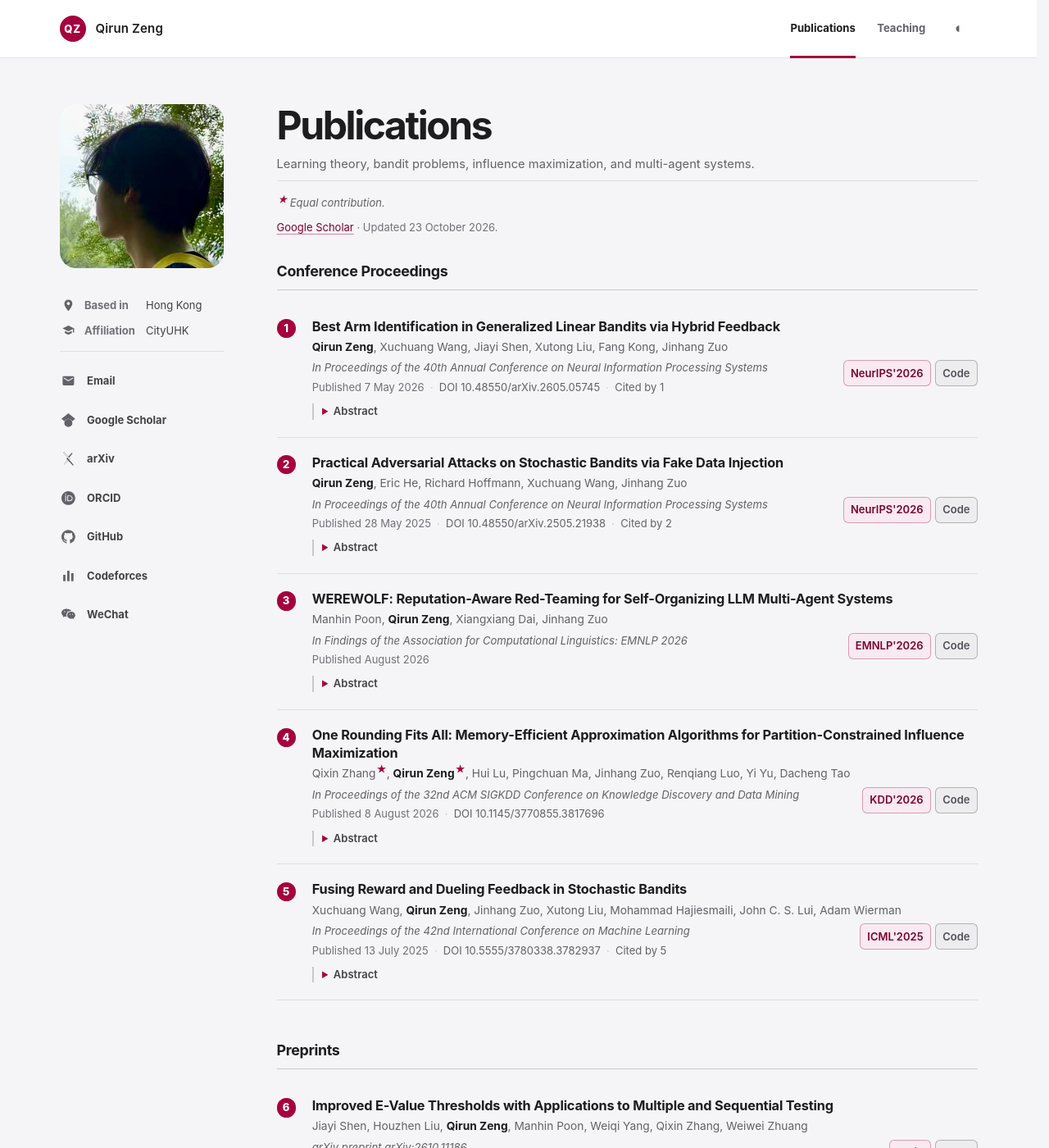
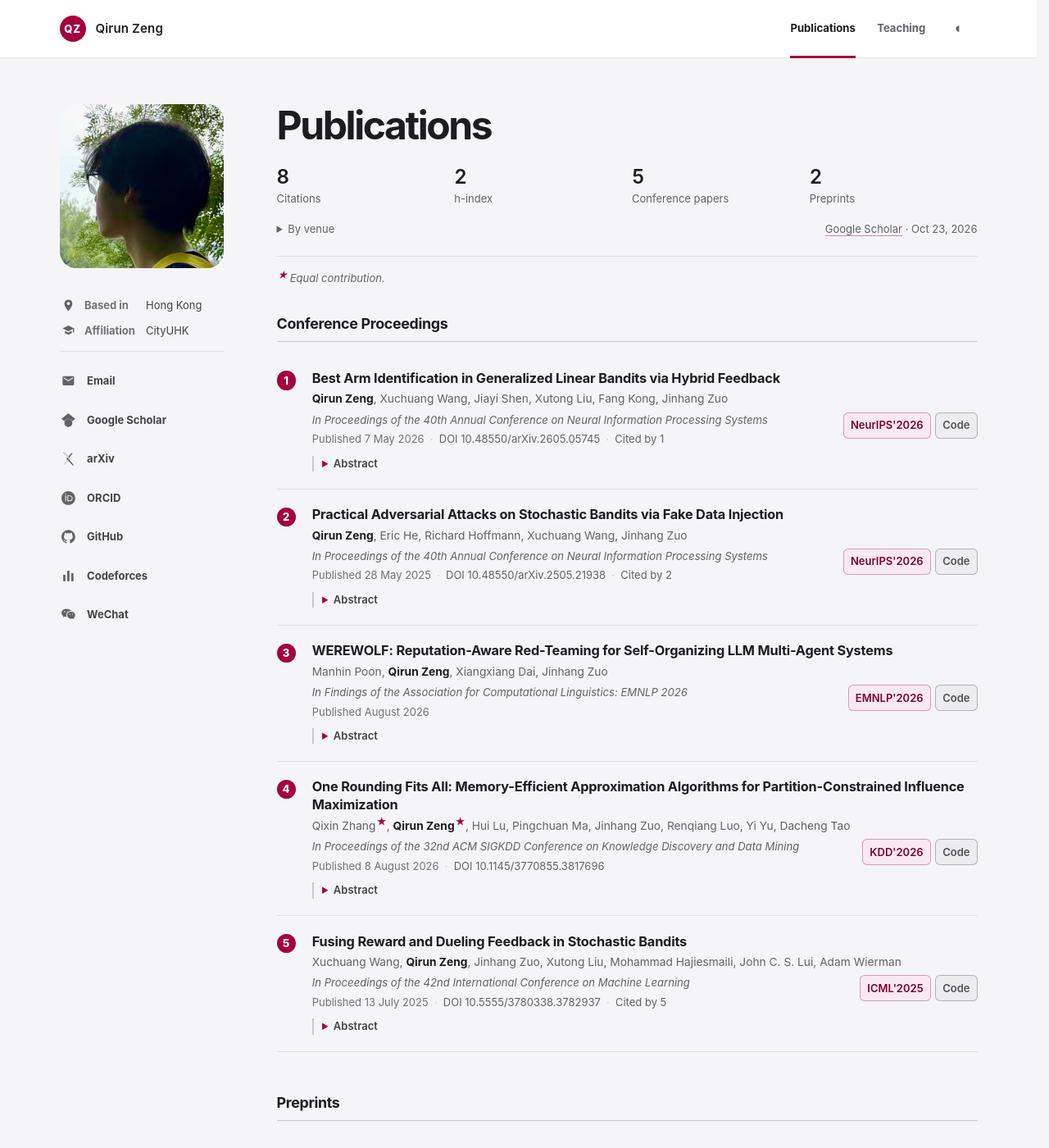
Before and after one commit to qirunzeng/qirunzeng.github.io, a Jekyll site: the page built from publications.html, in a window 1280 px wide and 1400 px high. Shown: the whole window at 82% size. Built offline with Jekyll 4.4.1, drawn with Linux system fonts in a browser that asks for light colours; some of the changed text lies outside the part shown.

Commit message:
Move compact publication metrics above the list and simplify teaching

```diff
--- a/_includes/collaborators.html
+++ b/_includes/collaborators.html
@@ -1,14 +1,8 @@
 {% assign all_publications = site.data.publications.conference | concat: site.data.publications.journal | concat: site.data.publications.preprints %}
-{% assign venue_order = site.data.publications.venue_order %}
-{% assign publication_metrics = site.data.publications.metrics %}
+<section class="page-stats" aria-label="Publication statistics">
+  <dl class="page-stats__metrics">
 
-<section class="context-rail collaborator-rail" aria-labelledby="publication-overview-heading">
-  <header class="context-rail__header">
-    <h2 id="publication-overview-heading">At a glance</h2>
-  </header>
-
-  {% capture publication_metric_items %}
-    {% for metric in publication_metrics %}
+    {% for metric in site.data.publications.metrics %}
       {% if metric.scholar_key %}
         {% assign metric_value = site.data.scholar[metric.scholar_key] %}
       {% elsif metric.publication_key %}
@@ -23,19 +17,14 @@
         </div>
       {% endif %}
     {% endfor %}
-  {% endcapture %}
-  {% assign publication_metric_items = publication_metric_items | strip %}
-  {% if publication_metric_items != "" %}
-    <section class="context-rail__section" aria-labelledby="publication-metrics-heading">
-      <h3 id="publication-metrics-heading">Metrics</h3>
-      <dl class="rail-metrics publication-metrics">{{ publication_metric_items }}</dl>
-    </section>
-  {% endif %}
 
-  <section class="context-rail__section" aria-labelledby="venue-counts-heading">
-    <h3 id="venue-counts-heading">By Venue (First / Co-first)</h3>
-    <dl class="rail-metrics publication-metrics">
-      {% for venue_name in venue_order %}
+  </dl>
+  <div class="page-stats__secondary">
+    <details class="page-stats__venues">
+      <summary>By venue</summary>
+      <p class="page-stats__caption">Total (first/co-first)</p>
+      <dl>
+      {% for venue_name in site.data.publications.venue_order %}
         {% assign venue_count = 0 %}
         {% assign lead_author_count = 0 %}
         {% for paper in all_publications %}
@@ -61,7 +50,8 @@
           </div>
         {% endif %}
       {% endfor %}
-    </dl>
-  </section>
-
+      </dl>
+    </details>
+    <p class="page-stats__source"><a href="{{ site.data.publication_citations.source_url }}" target="_blank" rel="noopener noreferrer">{{ site.data.publication_citations.source }}</a> · <time datetime="{{ site.data.publication_citations.last_checked_at }}">{{ site.data.publication_citations.last_checked_at | date: '%b %-d, %Y' }}</time></p>
+  </div>
 </section>
--- a/_layouts/default.html
+++ b/_layouts/default.html
@@ -1,5 +1,4 @@
 <!doctype html>
-{% assign context_rail = page.context_rail %}
 <html lang="{{ site.lang | default: 'en' }}">
   <head>
     <meta charset="utf-8">
@@ -70,18 +69,6 @@
 
       <main class="site-main" id="main-content">
         {{ content }}
-        {% if context_rail %}
-          <aside class="page-overview" aria-label="{% if context_rail == 'news' %}Recent news{% elsif context_rail == 'collaborators' %}Publication overview{% else %}Teaching overview{% endif %}">
-            {% case context_rail %}
-              {% when 'news' %}
-                {% include news.html variant="rail" %}
-              {% when 'collaborators' %}
-                {% include collaborators.html %}
-              {% when 'teaching' %}
-                {% include teaching-overview.html %}
-            {% endcase %}
-          </aside>
-        {% endif %}
       </main>
     </div>
 
--- a/assets/css/main.css
+++ b/assets/css/main.css
@@ -1071,45 +1071,6 @@ a {
   font-size: 0.8125rem;
   font-weight: 700;
   line-height: 1.3;
-}
-
-.teaching-rail__areas {
-  padding-top: 1rem;
-}
-
-.teaching-rail__areas h3 {
-  margin: 0 0 0.55rem;
-  color: var(--ink);
-  font-family: var(--sans);
-  font-size: 0.8125rem;
-  font-weight: 700;
-}
-
-.teaching-rail__areas ul {
-  display: grid;
-  margin: 0;
-  padding: 0;
-  list-style: none;
-  gap: 0.45rem;
-}
-
-.teaching-rail__areas li {
-  position: relative;
-  padding-left: 0.78rem;
-  color: var(--ink-soft);
-  font-size: 0.8125rem;
-  line-height: 1.35;
-}
-
-.teaching-rail__areas li::before {
-  position: absolute;
-  top: 0.48em;
-  left: 0;
-  width: 0.3rem;
-  height: 0.3rem;
-  border-radius: 50%;
-  background: var(--wine);
-  content: "";
 }
 
 .news-rail__list {
@@ -1706,12 +1667,26 @@ a {
 .home-disclosure { border-top: 1px solid var(--line); border-bottom: 1px solid var(--line); }
 .home-disclosure[open] { padding-bottom: 1rem; }
 .home-disclosure .bandit { margin-top: 0.75rem; }
-/* Supplemental summaries share the main column instead of changing its width. */
-.page-overview { margin-top: 3rem; padding-top: 2rem; border-top: 1px solid var(--line); }
-.page-overview .context-rail, .page-overview .news-rail { position: static; max-height: none; overflow: visible; padding: 0; }
-.page-overview .context-rail__header { border: 0; }
-.page-overview .context-rail__section { margin-top: 1.5rem; }
-.page-overview .rail-metrics { max-width: 32rem; }
+/* A brief summary precedes each detailed list without changing the shared shell. */
+.section-heading--page:has(+ .page-stats) { margin-bottom: 0.9rem; padding-bottom: 0; }
+.section-heading--page:has(+ .page-stats)::after { display: none; }
+.page-stats { margin: -0.35rem 0 1.6rem; padding: 0.8rem 0 1rem; border-bottom: 1px solid var(--line); }
+.page-stats__metrics { display: grid; grid-template-columns: repeat(4, minmax(0, 1fr)); gap: 0.75rem; margin: 0; }
+.page-stats__metrics > div { display: flex; flex-direction: column-reverse; gap: 0.15rem; }
+.page-stats__metrics dt { color: var(--muted); font-size: 0.8125rem; line-height: 1.4; }
+.page-stats__metrics dd { margin: 0; font-size: 1.5rem; font-weight: 600; letter-spacing: -0.035em; line-height: 1.2; font-variant-numeric: tabular-nums; }
+.page-stats__secondary { display: flex; align-items: flex-start; flex-wrap: wrap; justify-content: space-between; gap: 0.25rem 1.5rem; margin-top: 0.75rem; color: var(--muted); font-size: 0.8125rem; }
+.page-stats__venues summary { width: fit-content; cursor: pointer; padding-block: 0.35rem; }
+.page-stats__caption { margin: 0.25rem 0; font-size: 0.8125rem; }
+.page-stats__venues dl { display: flex; flex-wrap: wrap; gap: 0.25rem 1rem; margin: 0.35rem 0; }
+.page-stats__venues dl > div { display: flex; gap: 0.4rem; }
+.page-stats__venues dd { margin: 0; color: var(--ink-soft); font-variant-numeric: tabular-nums; }
+.page-stats__source { margin: 0; padding-block: 0.35rem; }
+.page-stats__source a { color: inherit; }
+@media (max-width: 480px) {
+  .page-stats__metrics { grid-template-columns: repeat(2, minmax(0, 1fr)); gap: 0.5rem 1rem; }
+  .page-stats__metrics > div { flex-direction: row-reverse; justify-content: flex-end; align-items: baseline; gap: 0.5rem; }
+}
 
 @media (max-width: 900px) {
   .site-shell { grid-template-columns: minmax(0, 1fr); gap: 2.5rem; }
@@ -1991,7 +1966,7 @@ a {
   .site-header,
   .profile-column,
   .site-divider,
-  .page-overview,
+  .page-stats,
   .site-footer,
   .section-action,
   .theme-toggle,
--- a/publications.html
+++ b/publications.html
@@ -3,18 +3,15 @@ layout: default
 title: "Publications"
 nav: "Publications"
 permalink: /publications/
-context_rail: collaborators
 description: "Research publications by Qirun Zeng."
 ---
 
 <section class="page-section page-section--first">
-  {% include section-heading.html level=1 title="Publications" summary="Learning theory, bandit problems, influence maximization, and multi-agent systems." %}
+  {% include section-heading.html level=1 title="Publications" %}
+
+  {% include collaborators.html %}
 
   {% include publication-note.html %}
-
-  <p class="publication-data-note">
-    <a href="{{ site.data.publication_citations.source_url }}" target="_blank" rel="noopener noreferrer">{{ site.data.publication_citations.source }}</a> · Updated <time datetime="{{ site.data.publication_citations.last_checked_at }}">{{ site.data.publication_citations.last_checked_at | date: "%e %B %Y" }}</time>.
-  </p>
 
   <div class="publication-sequence publication-sequence--full">
     {% if site.data.publications.conference and site.data.publications.conference != empty %}
--- a/teaching.html
+++ b/teaching.html
@@ -3,12 +3,11 @@ layout: default
 title: "Teaching"
 nav: "Teaching"
 permalink: /teaching/
-context_rail: teaching
 description: "Teaching assistant experience and selected course materials for Qirun Zeng."
 ---
 
 <section class="page-section page-section--first">
-  {% include section-heading.html level=1 title="Teaching" summary="Teaching assistant experience across computer science and mathematics." %}
+  {% include section-heading.html level=1 title="Teaching" %}
 
   <div class="teaching-list">
     {% for item in site.data.teaching %}
```
Also changed, not shown: _includes/teaching-overview.html (deleted, +0 -30 lines), README.md.
